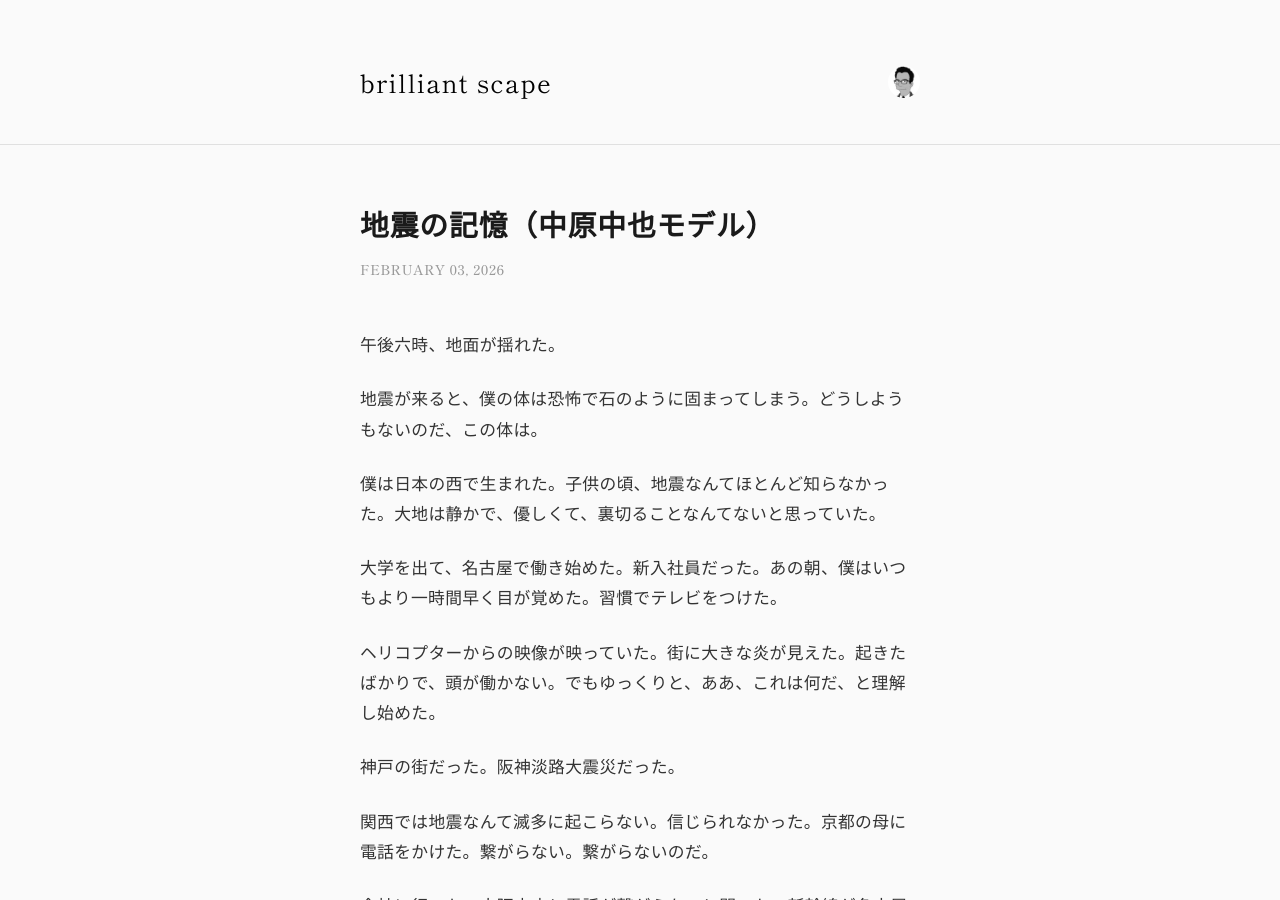
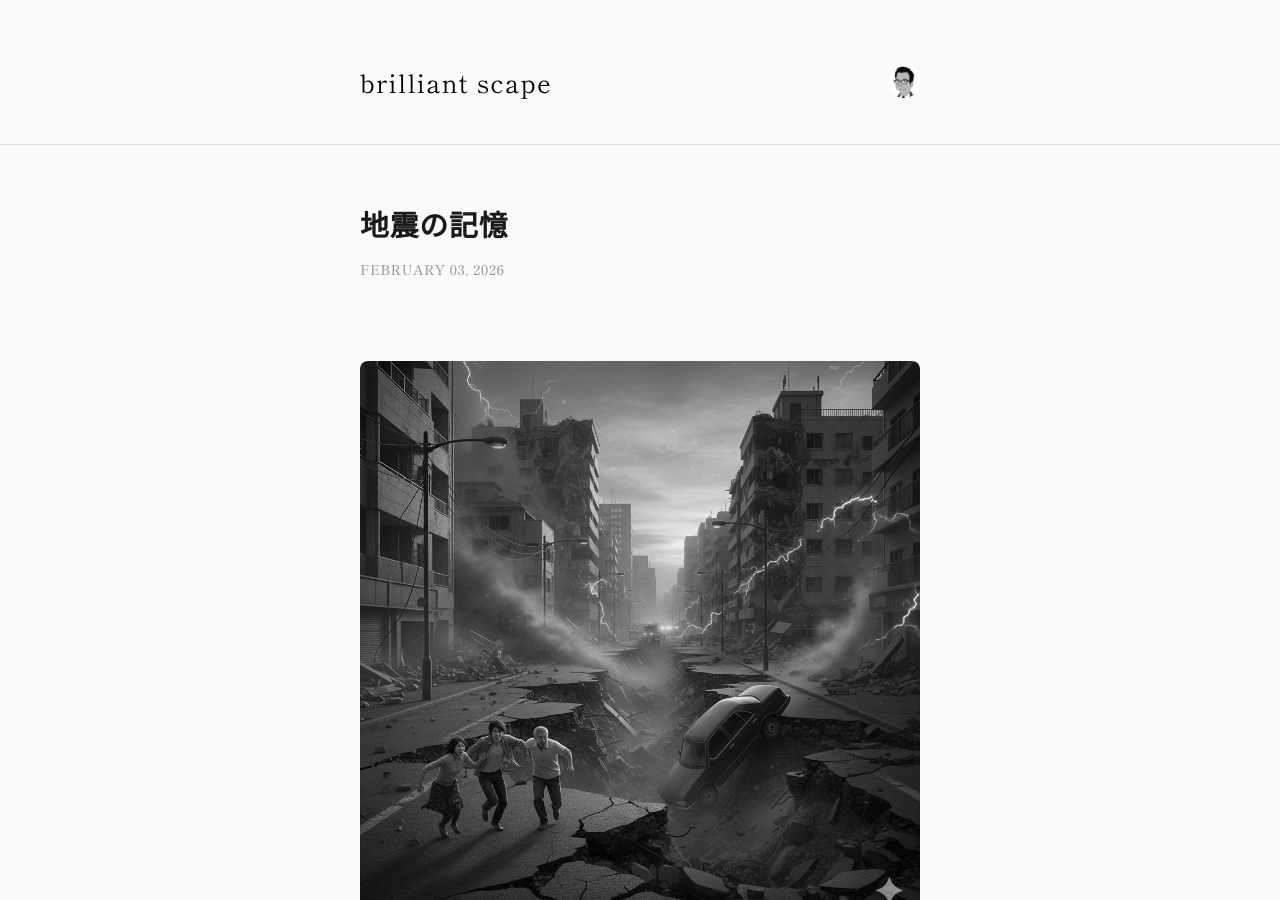
Before and after one commit to champlasonic/logs4me, a Jekyll site: the page built from _posts/2026-02-03-earthquake-memories-chuya.md, in a window 1280 px wide and 900 px high. Built offline with Jekyll 4.4.1, drawn with Linux system fonts in a browser that asks for light colours; some web fonts are replaced.

Commit message:
Add image to 地震の記憶 post
Co-Authored-By: Claude Sonnet 4.5 <noreply@anthropic.com>

```diff
--- a/_posts/2026-02-03-earthquake-memories-chuya.md
+++ b/_posts/2026-02-03-earthquake-memories-chuya.md
@@ -1,9 +1,13 @@
 ---
 layout: post
-title: "地震の記憶（中原中也モデル）"
+title: "地震の記憶"
 date: 2026-02-03
+model: 中原中也
 permalink: /earthquake-memories-chuya/
+image: /assets/images/20260203.jpg
 ---
+
+![地震の記憶](/assets/images/20260203.jpg)
 
 午後六時、地面が揺れた。
 
```
Also changed, not shown: assets/images/20260203.jpg (added).
